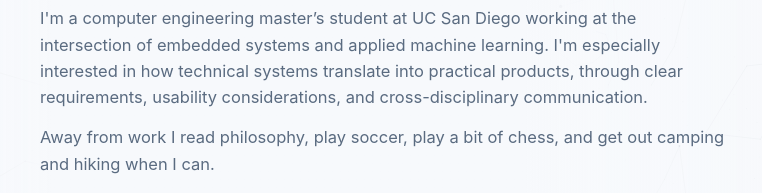
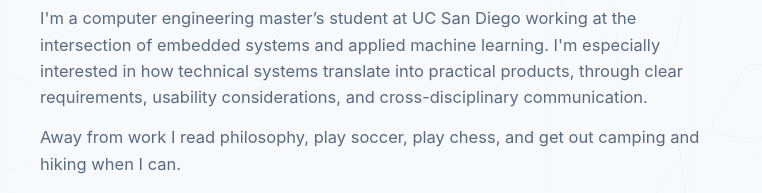
Before and after one commit to halvis82/halvis82.github.io, a plain HTML site: page index.html in a window 1280 px wide. Shown: the part 481-674 px from the top of the page, 114-876 px from the left. Drawn offline with Linux system fonts and the light colour scheme; no server answers.

Commit message:
play chess

```diff
--- a/index.html
+++ b/index.html
@@ -79,8 +79,8 @@
         cross-disciplinary communication.
       </p>
       <p>
-        Away from work I read philosophy, play soccer, play a bit of chess, and
-        get out camping and hiking when I can.
+        Away from work I read philosophy, play soccer, play chess, and get out
+        camping and hiking when I can.
       </p>
       <ul class="facts">
         <li><span>Focus</span> Embedded software, machine learning, sensors and biometrics</li>
```
